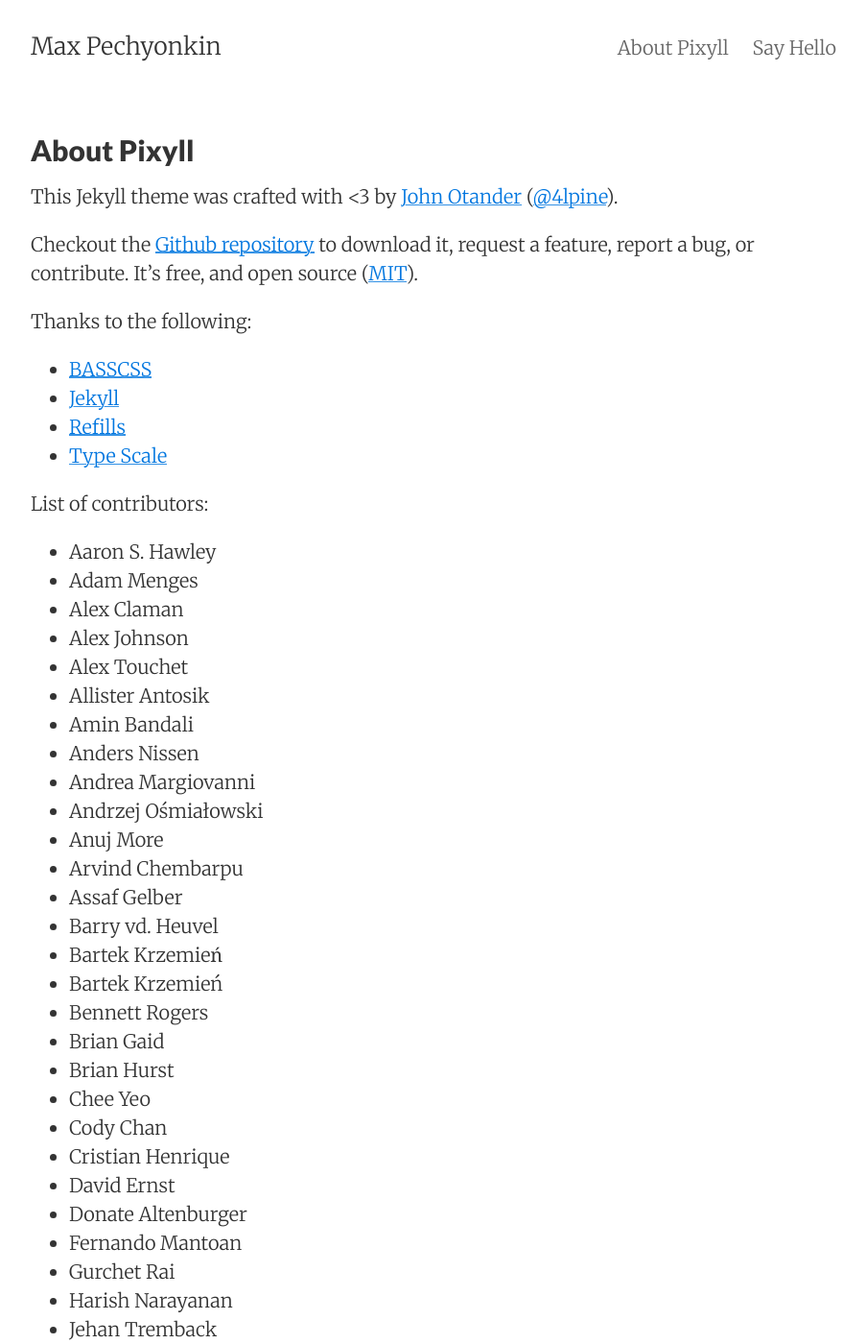
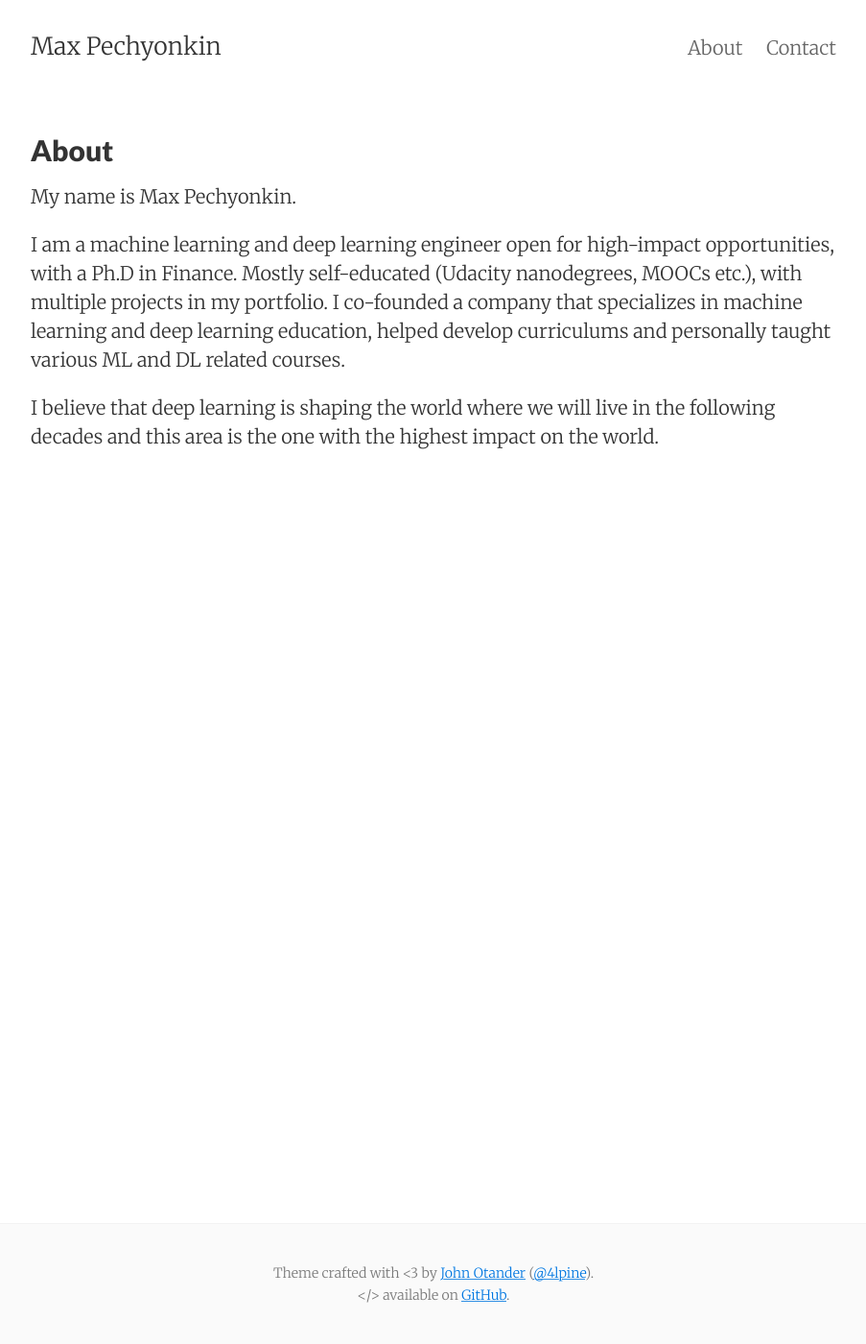
Before and after one commit to pechyonkin/pechyonkin.github.io, a Jekyll site: the page built from about.md, in a window 1280 px wide and 1400 px high. Shown: the whole window at 96% size, without its empty margins (188-1091 px from the left). Built offline with Jekyll 4.4.1, drawn with Linux system fonts in a browser that asks for light colours; some of the changed text lies outside the part shown.

Commit message:
update about and contact pages

```diff
--- a/_config.yml
+++ b/_config.yml
@@ -8,7 +8,8 @@ url:         "http://pechyonkin.github.io"
 date_format: "%b %-d, %Y"
 header_pages:
  - about.md
- - contact.html
+ - contact.md
+# - contact.html
 
 # Google services
 google_verification:
--- a/about.md
+++ b/about.md
@@ -1,87 +1,12 @@
 ---
 layout: page
-title: About Pixyll
+title: About
 permalink: /about/
 tags: about
 ---
 
-This Jekyll theme was crafted with <3 by [John Otander](http://johnotander.com)
-([@4lpine](https://twitter.com/4lpine)).
+My name is Max Pechyonkin.
 
-Checkout the [Github repository](https://github.com/johnotander/pixyll) to download it,
-request a feature, report a bug, or contribute. It's free, and open source
-([MIT](http://opensource.org/licenses/MIT)).
+I am a machine learning and deep learning engineer open for high-impact opportunities, with a Ph.D in Finance. Mostly self-educated (Udacity nanodegrees, MOOCs etc.), with multiple projects in my portfolio. I co-founded a company that specializes in machine learning and deep learning education, helped develop curriculums and personally taught various ML and DL related courses.
 
-Thanks to the following:
-
-* [BASSCSS](http://basscss.com)
-* [Jekyll](http://jekyllrb.com)
-* [Refills](http://refills.bourbon.io/)
-* [Type Scale](http://type-scale.com/)
-
-List of contributors:
-
-- Aaron S. Hawley
-- Adam Menges
-- Alex Claman
-- Alex Johnson
-- Alex Touchet
-- Allister Antosik
-- Amin Bandali
-- Anders Nissen
-- Andrea Margiovanni
-- Andrzej Ośmiałowski
-- Anuj More
-- Arvind Chembarpu
-- Assaf Gelber
-- Barry vd. Heuvel
-- Bartek Krzemień
-- Bartek Krzemień
-- Bennett Rogers
-- Brian Gaid
-- Brian Hurst
-- Chee Yeo
-- Cody Chan
-- Cristian Henrique
-- David Ernst
-- Donate Altenburger
-- Fernando Mantoan
-- Gurchet Rai
-- Harish Narayanan
-- Jehan Tremback
-- Jiaxi Gu (Isaac)
-- John Otander
-- Jordan Danielewski
-- Josh Buxton
-- Kirill Kulikov
-- Kyle Maxwell
-- Marta Sztybor
-- Martin Wagner
-- Matthew Graybosch
-- Maxim Tsoy
-- Mete Balci
-- Mike Lloyd
-- Mikhail Grachev
-- mindwind
-- Nick Rakochy
-- Nikolay Georgiev
-- Oliver Hamlet
-- Onur (e0i)
-- Praveer Gupta
-- Rassol (Karmeye)
-- Ricky Han
-- Roberto Pesando
-- Ryan Jacobs
-- Scott Martin
-- Selim Eren Bekçe
-- Shruti Rijhwani
-- Steef Hegeman
-- Tehmasp Chaudhri
-- Thomas Galvin
-- Timothy Gu
-- Tom Kraak
-- Vishnu Ks
-- Vladislav Arbatov
-- Yaroslav Yadrishnikov
-- Yee Chie Tu
-- Yeou Chien
+I believe that deep learning is shaping the world where we will live in the following decades and this area is the one with the highest impact on the world.
```
Also changed, not shown: contact.md (added, +11 -0 lines).
